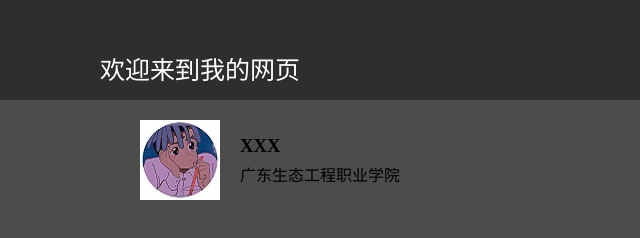
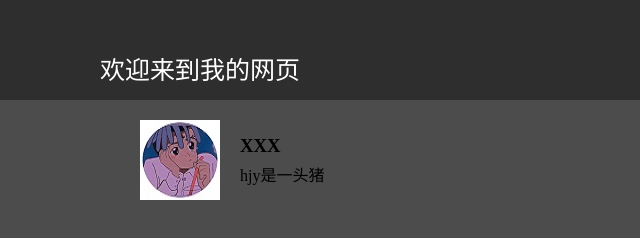
Before and after one commit to D1isney/D1isney.github.io, a plain HTML site: page index.html in a window 1280 px wide. Shown: the full height of the page, 0-640 px from the left. Drawn offline with Linux system fonts and the light colour scheme; a web font is replaced by a local one.

Commit message:
Update index.html

```diff
--- a/index.html
+++ b/index.html
@@ -26,7 +26,7 @@
 				<img src="./images/head.jpg" alt="">
 				<div class="text">
 					<h3>XXX</h3>
-					<p>广东生态工程职业学院</p>
+					<p>hjy是一头猪</p>
 				</div>
 			</div>
 	</body>
```
